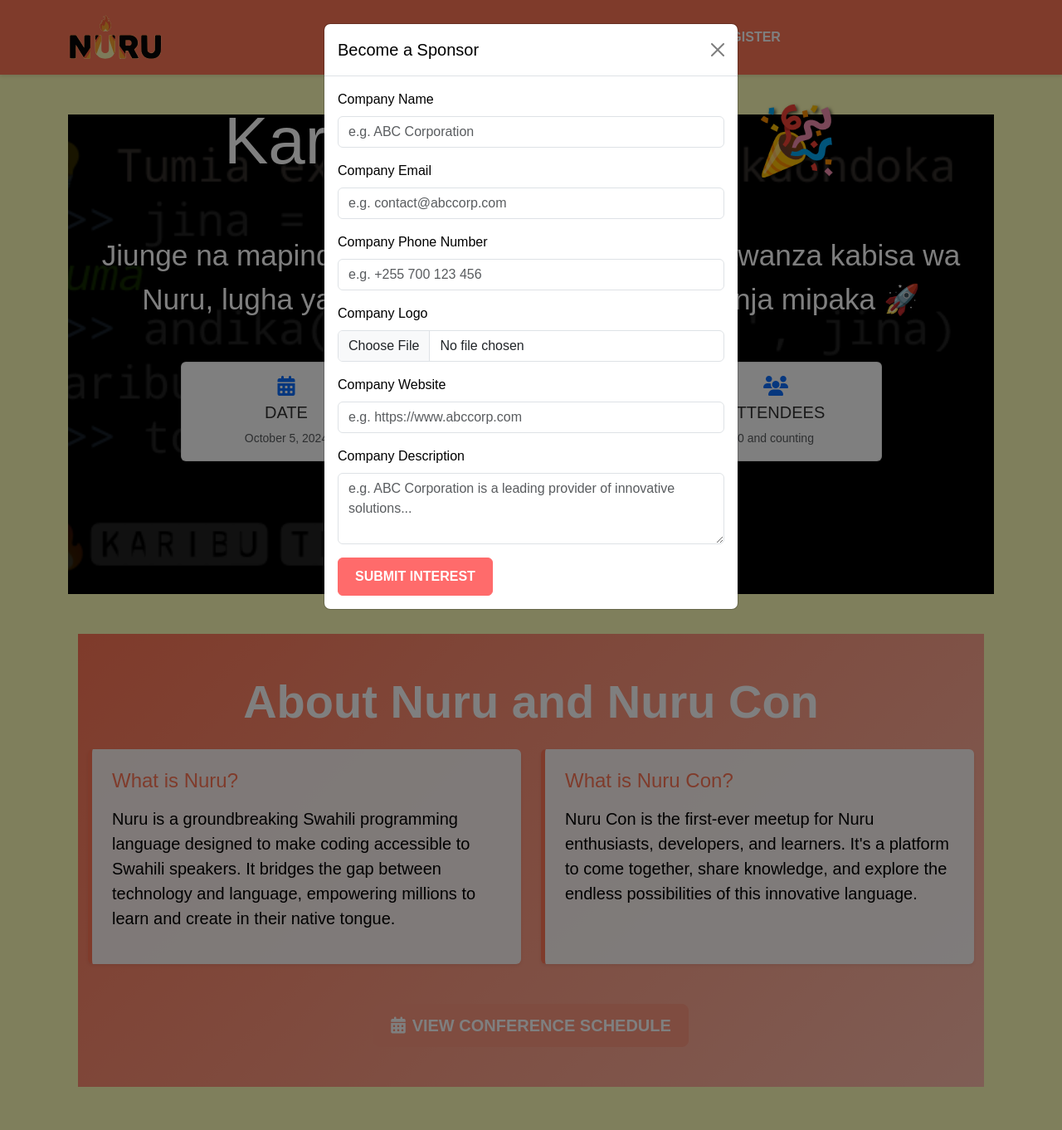
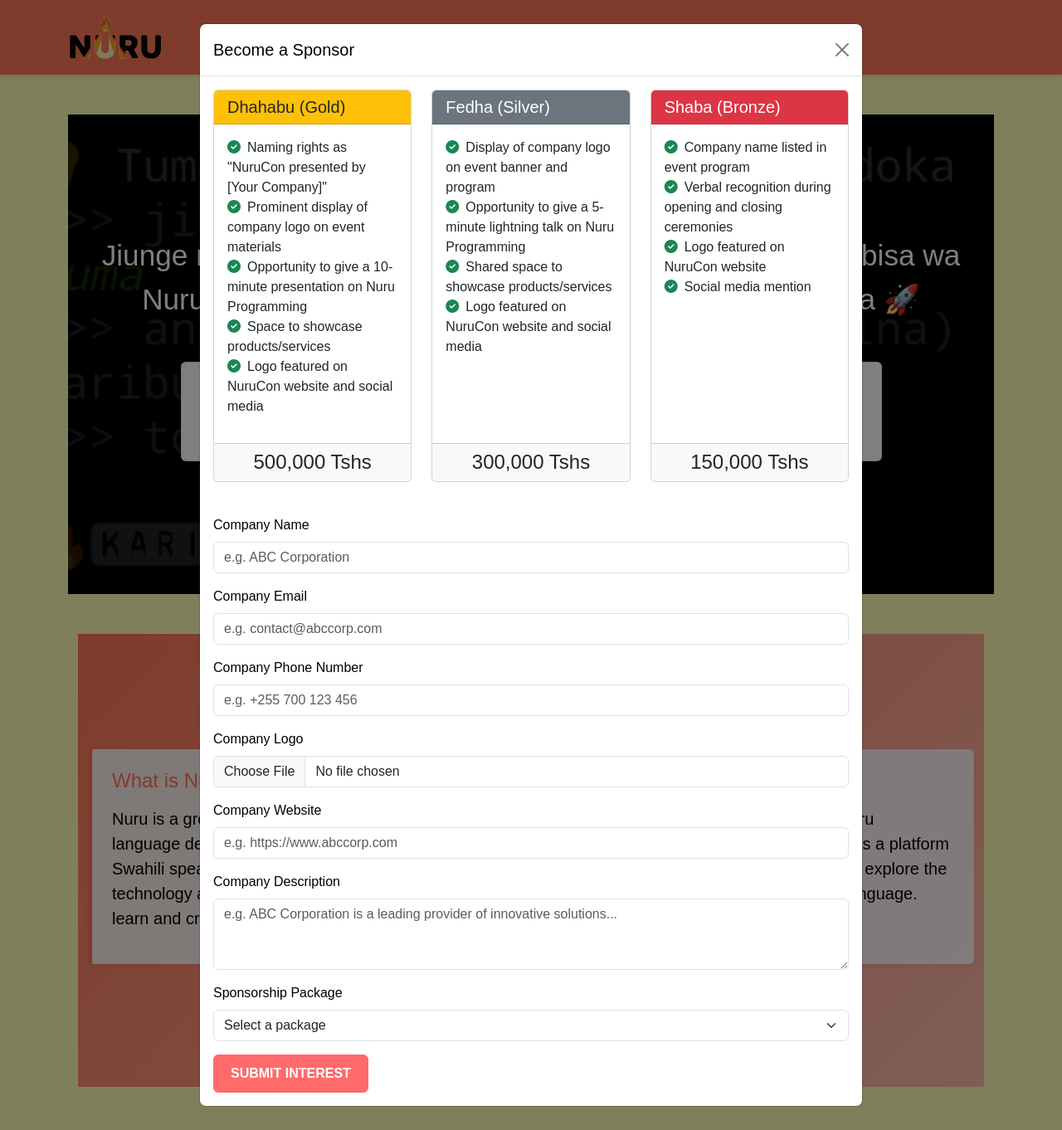
Before and after one commit to NuruProgramming/NuruCon2024, a Django app: page / in a window 1280 px wide, after a click on "BECOME A SPONSOR". Shown: the whole page at 83% size. Run offline with Django 5.2, Linux system fonts and the light colour scheme; data that the repository does not hold is empty; some libraries are stand-ins or nearby versions.

Commit message:
add package description to sponsor form

```diff
--- a/templates/index.html
+++ b/templates/index.html
@@ -281,13 +281,70 @@
         </div>
 
         <div class="modal fade" id="sponsorModal" tabindex="-1" aria-labelledby="sponsorModalLabel" aria-hidden="true">
-            <div class="modal-dialog">
+            <div class="modal-dialog modal-lg">
                 <div class="modal-content">
                     <div class="modal-header">
                         <h5 class="modal-title" id="sponsorModalLabel">Become a Sponsor</h5>
                         <button type="button" class="btn-close" data-bs-dismiss="modal" aria-label="Close"></button>
                     </div>
                     <div class="modal-body">
+                        <div class="row mb-4">
+                            <div class="col-md-4 mb-3">
+                                <div class="card h-100">
+                                    <div class="card-header bg-warning text-dark">
+                                        <h5 class="mb-0">Dhahabu (Gold)</h5>
+                                    </div>
+                                    <div class="card-body">
+                                        <ul class="list-unstyled">
+                                            <li><i class="fas fa-check-circle text-success me-2"></i>Naming rights as "NuruCon presented by [Your Company]"</li>
+                                            <li><i class="fas fa-check-circle text-success me-2"></i>Prominent display of company logo on event materials</li>
+                                            <li><i class="fas fa-check-circle text-success me-2"></i>Opportunity to give a 10-minute presentation on Nuru Programming</li>
+                                            <li><i class="fas fa-check-circle text-success me-2"></i>Space to showcase products/services</li>
+                                            <li><i class="fas fa-check-circle text-success me-2"></i>Logo featured on NuruCon website and social media</li>
+                                        </ul>
+                                    </div>
+                                    <div class="card-footer bg-light">
+                                        <p class="h4 text-center mb-0">500,000 Tshs</p>
+                                    </div>
+                                </div>
+                            </div>
+                            <div class="col-md-4 mb-3">
+                                <div class="card h-100">
+                                    <div class="card-header bg-secondary text-white">
+                                        <h5 class="mb-0">Fedha (Silver)</h5>
+                                    </div>
+                                    <div class="card-body">
+                                        <ul class="list-unstyled">
+                                            <li><i class="fas fa-check-circle text-success me-2"></i>Display of company logo on event banner and program</li>
+                                            <li><i class="fas fa-check-circle text-success me-2"></i>Opportunity to give a 5-minute lightning talk on Nuru Programming</li>
+                                            <li><i class="fas fa-check-circle text-success me-2"></i>Shared space to showcase products/services</li>
+                                            <li><i class="fas fa-check-circle text-success me-2"></i>Logo featured on NuruCon website and social media</li>
+                                        </ul>
+                                    </div>
+                                    <div class="card-footer bg-light">
+                                        <p class="h4 text-center mb-0">300,000 Tshs</p>
+                                    </div>
+                                </div>
+                            </div>
+                            <div class="col-md-4 mb-3">
+                                <div class="card h-100">
+                                    <div class="card-header bg-danger text-white">
+                                        <h5 class="mb-0">Shaba (Bronze)</h5>
+                                    </div>
+                                    <div class="card-body">
+                                        <ul class="list-unstyled">
+                                            <li><i class="fas fa-check-circle text-success me-2"></i>Company name listed in event program</li>
+                                            <li><i class="fas fa-check-circle text-success me-2"></i>Verbal recognition during opening and closing ceremonies</li>
+                                            <li><i class="fas fa-check-circle text-success me-2"></i>Logo featured on NuruCon website</li>
+                                            <li><i class="fas fa-check-circle text-success me-2"></i>Social media mention</li>
+                                        </ul>
+                                    </div>
+                                    <div class="card-footer bg-light">
+                                        <p class="h4 text-center mb-0">150,000 Tshs</p>
+                                    </div>
+                                </div>
+                            </div>
+                        </div>
                         <form id="sponsorForm" hx-post="{% url 'submit_sponsor' %}" hx-encoding="multipart/form-data" hx-target="#sponsorFormResponse" hx-on::after-request="if(event.detail.successful) { this.reset(); closeModal('sponsorModal'); }">
                             {% csrf_token %}
                             <div class="mb-3">
@@ -313,6 +370,15 @@
                             <div class="mb-3">
                                 <label for="sponsorDescription" class="form-label">Company Description</label>
                                 <textarea class="form-control" id="sponsorDescription" name="description" rows="3" placeholder="e.g. ABC Corporation is a leading provider of innovative solutions..."></textarea>
+                            </div>
+                            <div class="mb-3">
+                                <label for="sponsorPackage" class="form-label">Sponsorship Package</label>
+                                <select class="form-select" id="sponsorPackage" name="package" required>
+                                    <option value="">Select a package</option>
+                                    <option value="gold">Dhahabu (Gold) - 500,000 Tshs</option>
+                                    <option value="silver">Fedha (Silver) - 300,000 Tshs</option>
+                                    <option value="bronze">Shaba (Bronze) - 150,000 Tshs</option>
+                                </select>
                             </div>
                             <button type="submit" class="btn btn-primary">Submit Interest</button>
                         </form>
```
Lines whose indentation alone changed are shown as unchanged.
